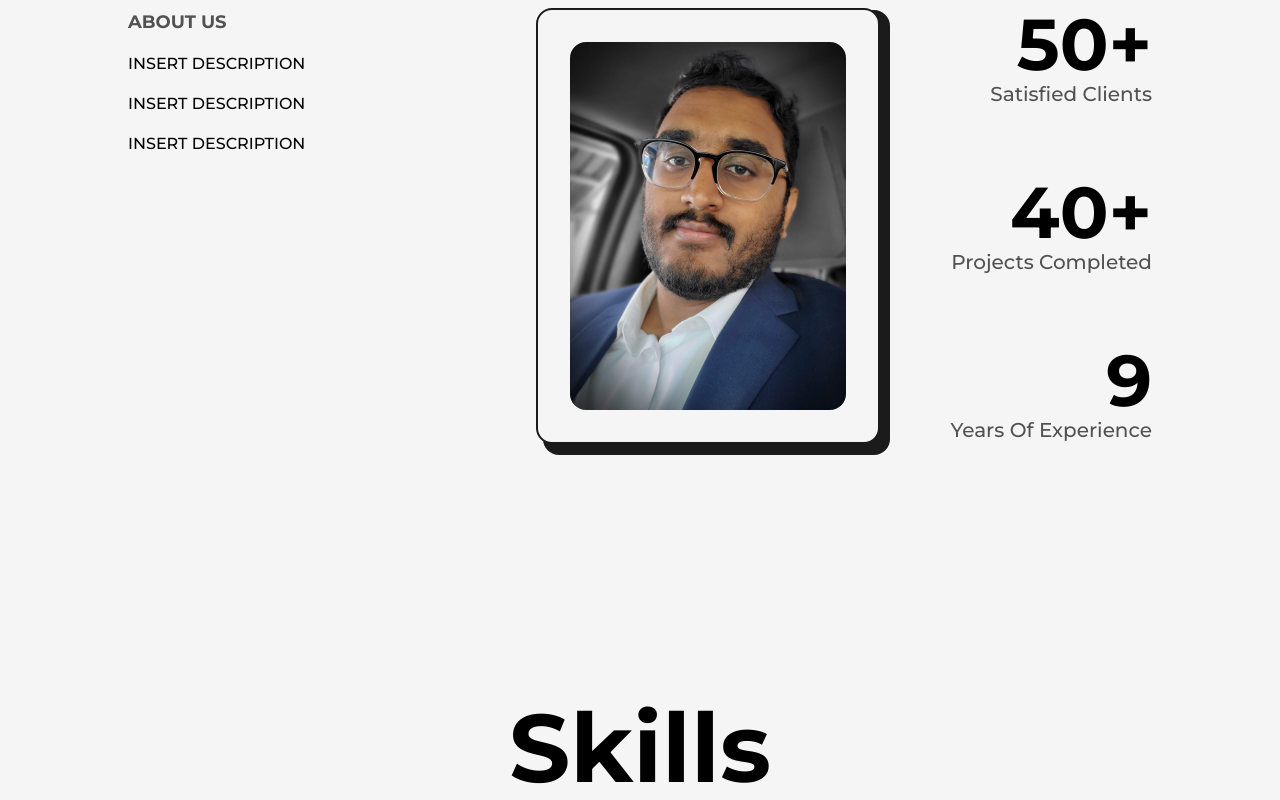
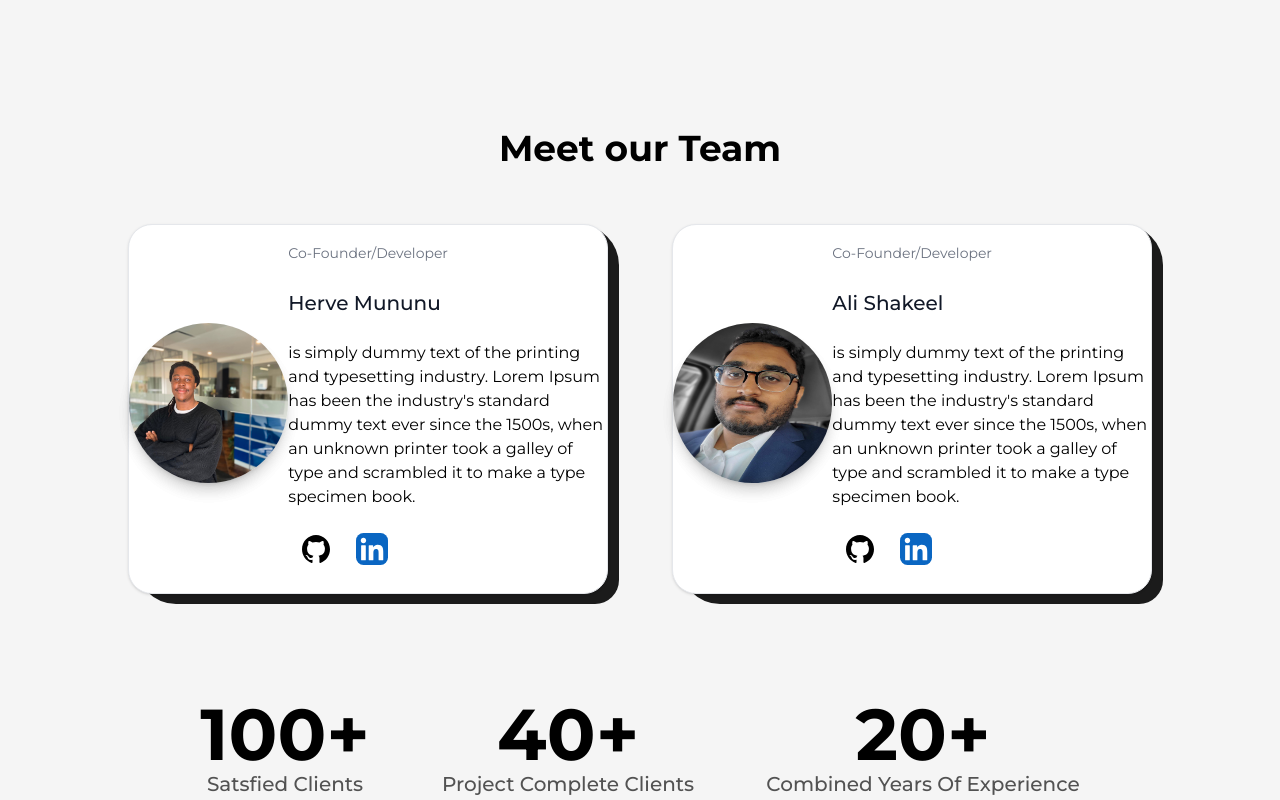
Before and after one commit to seemslikeali/Web-Project-June-12-2023, a Next.js app: page /about in a window 1280 px wide. Shown: the part 440-1240 px from the top of the page. Built offline with nearby package versions, Linux system fonts and the light colour scheme.

Commit message:
About Page Meet our team section
Added code for individuals in the Meet the team section of the about page

Created PersonCard function for this purpose

```diff
--- a/package.json
+++ b/package.json
@@ -12,7 +12,7 @@
     "eslint": "8.36.0",
     "eslint-config-next": "13.2.4",
     "framer-motion": "^10.6.0",
-    "next": "^13.4.5",
+    "next": "^13.4.6",
     "react": "18.2.0",
     "react-dom": "18.2.0"
   },
--- a/src/pages/about.js
+++ b/src/pages/about.js
@@ -4,11 +4,15 @@ import Head from 'next/head'
 import Image from 'next/image'
 import React, { useEffect, useRef } from 'react'
 import profilePic from "../../public/images/profile/developer-pic-2.jpg"
+import hervpic from '../../public/images/profile/MicrosoftTeams-image.png'
+import { TwitterIcon, GithubIcon, LinkedInIcon, YoutubeIcon, SunIcon, MoonIcon } from "@/components/Icons"
 import { useInView, useMotionValue, useSpring } from 'framer-motion'
 import Skills from '@/components/Skills'
 import Experience from '@/components/Experience'
 import Education from '@/components/Education'
 import TransitionEffect from '@/components/TransitionEffect'
+import {motion} from "framer-motion";
+
 
 const AnimateNumbers = ({ value }) => {
     const ref = useRef(null);
@@ -33,6 +37,49 @@ const AnimateNumbers = ({ value }) => {
 }
 
 
+const PersonCard = ({img, name, about}) => {
+
+    return(
+
+    <div class="w-full col-span-1 relative    bg-white border border-gray-200 rounded-3xl shadow dark:bg-gray-800 dark:border-gray-700">
+        <div className='absolute top-0 -right-3 -z-10 w-[101%] h-[103%] rounded-[2.5rem] bg-dark rounded-br-3xl' />
+        <div class="grid grid-cols-3 pb-1">
+            <div className='col-span-1  flex items-center justify-center pb-2'>
+                <div className="w-40 h-40 rounded-full shadow-lg">
+                    <Image class=" w-full h-full  rounded-full shadow-lg" src={img} />
+                </div>
+            </div>
+            <div className='col-span-2 relative  h-full w-full rounded-2xl '>
+                <div className='pt-4'>
+                    <span class="text-sm text-gray-500 dark:text-gray-400">Co-Founder/Developer</span>
+                </div>
+                <h5 class="py-6 text-xl font-medium text-gray-900 dark:text-white">{name}</h5>
+                <p>{about}</p>
+                <div className='flex items-center py-6'>
+                <motion.a href="https://Github.com" target={"_blank"}
+                    whileHover={{y:-2}}
+                    whileTap={{scale:0.9}}
+                    className='w-8 mx-3'
+                    >
+                        <GithubIcon />
+                    </motion.a>
+                    <motion.a href="https://Linkedin.com" target={"_blank"}
+                    whileHover={{y:-2}}
+                    whileTap={{scale:0.9}}
+                    className='w-8 mx-3'
+                    >
+                        <LinkedInIcon />
+                    </motion.a>
+                </div>
+            </div>
+
+        </div>
+    </div>
+
+
+    )
+}
+
 
 const About = () => {
     return (
@@ -43,67 +90,48 @@ const About = () => {
             </Head>
             <TransitionEffect />
             <main className='flex w-full flex-col items-center justify-center dark:text-light'>
-                <Layout className='pt-16'>
-                    <AnimatedText className='mb-16 lg:!text-7xl sm:!text-6xl xs:!text-4xl sm:mb-8 ' text={"Passion Fuels Purpose!  "} />
-                    <div className='grid w-full grid-cols-8 gap-16 sm:gap-8 '>
-                        <div className='col-span-3 flex flex-col items-start justify-start xl:col-span-4 md:order-2 md:col-span-8'>
-                            <h2 className='mb-4 text-lg font-bold uppercase text-dark/75 dark:text-light/75'>About us</h2>
-                            <p className='font-medium'>
-                                INSERT DESCRIPTION
+            <Layout className='pt-16'>
+                <AnimatedText className="mb-44 lg:!text-2xl sm:!text-6xl xs:!text-4xl sm:mb-8" text="Passion Fuels Purpose!" />
+                <h2 className='my-2 w-full text-left text-4xl flex items-center justify-center font-bold dark:text-light'>Meet our Team</h2>
+                <div className='grid w-full h-full py-12  grid-cols-2 gap-16 sm:gab-8'>
+                        <PersonCard img={hervpic} name={"Herve Mununu"}
+                        about = {" is simply dummy text of the printing and typesetting industry. Lorem Ipsum has been the industry's standard dummy text ever since the 1500s, when an unknown printer took a galley of type and scrambled it to make a type specimen book."}
+                        />
+                        <PersonCard img={profilePic} name={"Ali Shakeel"}
+                        about = {" is simply dummy text of the printing and typesetting industry. Lorem Ipsum has been the industry's standard dummy text ever since the 1500s, when an unknown printer took a galley of type and scrambled it to make a type specimen book."}
+                        />
 
-                            </p>
-                            <p className='my-4 font-medium'>
-                                INSERT DESCRIPTION
-                            </p>
-                            <p className='font-medium'>
-                                INSERT DESCRIPTION
-                            </p>
-
-                        </div>
-
-                        <div className='col-span-3 relative h-max rounded-2xl border-2 border-solid border-dark
-                        bg-light p-8 dark:bg-dark dark:border-light xl:col-span-4 md:order-1 md:col-span-8'>
-                            <div className='absolute top-0 -right-3 -z-10 w-[102%] h-[103%] rounded-2xl bg-dark dark:bg-light' />
-                            <Image src={profilePic} alt="Ali Shakeel" className='w-full h-auto rounded-2xl'
-                                priority
-                                sizes="(max-width: 768px) 100vw, (max-width: 1200px) 50vw, 33vw"
-                            />
-                        </div>
-
-                        <div className='col-span-2 flex flex-col items-end xl:items-center justify-between xl:col-span-8 xl:flex-row  md:order-3'>
-
-                            <div className='flex flex-col items-end justify-center xl:items-center'>
+                        <div className='col-span-2 pt-10 flex items-center justify-evenly xl:col-span-8 xl:flex-row xl:items-center md:order-3'>
+                            <div className='flex flex-col items-center justify-center xl:items-center'>
                                 <span className='inline-block text-7xl font-bold md:text-6xl sm:text-5xl xs:text-4xl'>
-                                    <AnimateNumbers value={50} />+
+                                    <AnimateNumbers value={100} />+
                                 </span>
                                 <h2 className='text-xl font-medium capitalize text-dark/75 dark:text-light/75
-                                xl:text-center md:text-lg sm:text-base xs:text-sm'>Satisfied clients</h2>
+                                xl:text-center md:text-lg sm:text-base xs:text-sm'>Satsfied Clients</h2>
                             </div>
-
-                            <div className='flex flex-col items-end justify-center xl:items-center'>
+                            <div className='flex flex-col items-center justify-center xl:items-center'>
                                 <span className='inline-block text-7xl font-bold md:text-6xl sm:text-5xl xs:text-4xl'>
-                                    <AnimateNumbers value={40} />+
+                                <AnimateNumbers value={40} />+
                                 </span>
                                 <h2 className='text-xl font-medium capitalize text-dark/75 dark:text-light/75
-                                xl:text-center md:text-lg sm:text-base xs:text-sm'>Projects completed</h2>
+                                xl:text-center md:text-lg sm:text-base xs:text-sm'>Project Complete Clients</h2>
                             </div>
-
-                            <div className='flex flex-col items-end justify-center xl:items-center'>
+                            <div className='flex flex-col items-center justify-center xl:items-center'>
                                 <span className='inline-block text-7xl font-bold md:text-6xl sm:text-5xl xs:text-4xl'>
-                                    <AnimateNumbers value={9} />
+                                <AnimateNumbers value={20} />+
                                 </span>
                                 <h2 className='text-xl font-medium capitalize text-dark/75 dark:text-light/75
-                                xl:text-center md:text-lg sm:text-base xs:text-sm'>Years of experience</h2>
+                                xl:text-center md:text-lg sm:text-base xs:text-sm'>Combined Years of experience</h2>
                             </div>
-
-                        </div>
                     </div>
 
-                    <Skills />
-                    <Experience />
-                    <Education />
-                </Layout>
-            </main>
+                </div>
+                <Skills/>
+                <Experience/>
+                <Education/>
+
+            </Layout>
+        </main>
 
         </>
     )
```
Also changed, not shown: public/images/profile/MicrosoftTeams-image.png (added), 1 other file (tests, documents, lock files or other folders).
